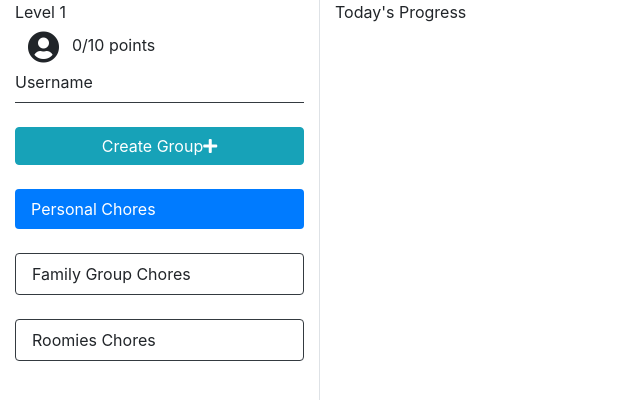
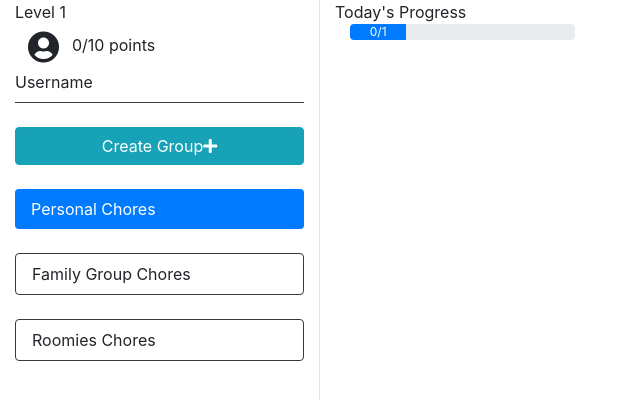
Before and after one commit to BrennanBeeler/CS5340_ChoreChasers, a React (Create React App) app: page /choreManager in a window 1280 px wide. Shown: the top 400 px of the page, without its empty margins (0-640 px from the left). Built offline with nearby package versions, Linux system fonts and the light colour scheme.

Commit message:
Figured out at least one way on handling progress bar for personal and group chores. Need to determine if this is best method.

```diff
--- /dev/null
+++ b/src/components/chore-manager/personal-chores.css
@@ -0,0 +1,7 @@
+.hci-personal-progress-bar {
+    width: 25%;
+}
+
+.hci-personal-progress-div {
+    width: 25%;
+}
--- a/src/components/chore-manager/personal-chores.js
+++ b/src/components/chore-manager/personal-chores.js
@@ -1,4 +1,5 @@
 import React from "react";
+import "./personal-chores.css"
 
 const PersonalChores = () => {
     return(
@@ -6,9 +7,18 @@ const PersonalChores = () => {
             <div className="row">
                 Today's Progress
 
-                <br/>
+
 
             </div>
+
+
+            <div className="progress hci-personal-progress-div">
+                <div className="progress-bar hci-personal-progress-bar" role="progressbar" aria-valuenow="25" aria-valuemin="0"
+                     aria-valuemax="100">
+                    0/1
+                </div>
+            </div>
+            <br/>
         </div>
     )
 }
```
Also changed, not shown: src/components/chore-manager/group-chores.js (added, +35 -0 lines).
